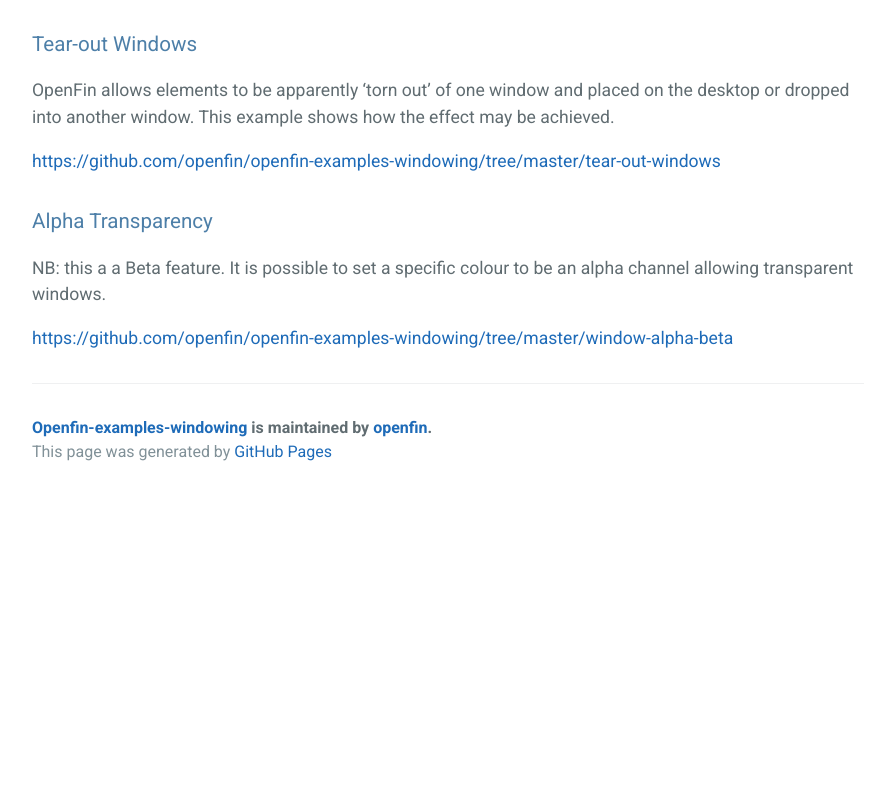
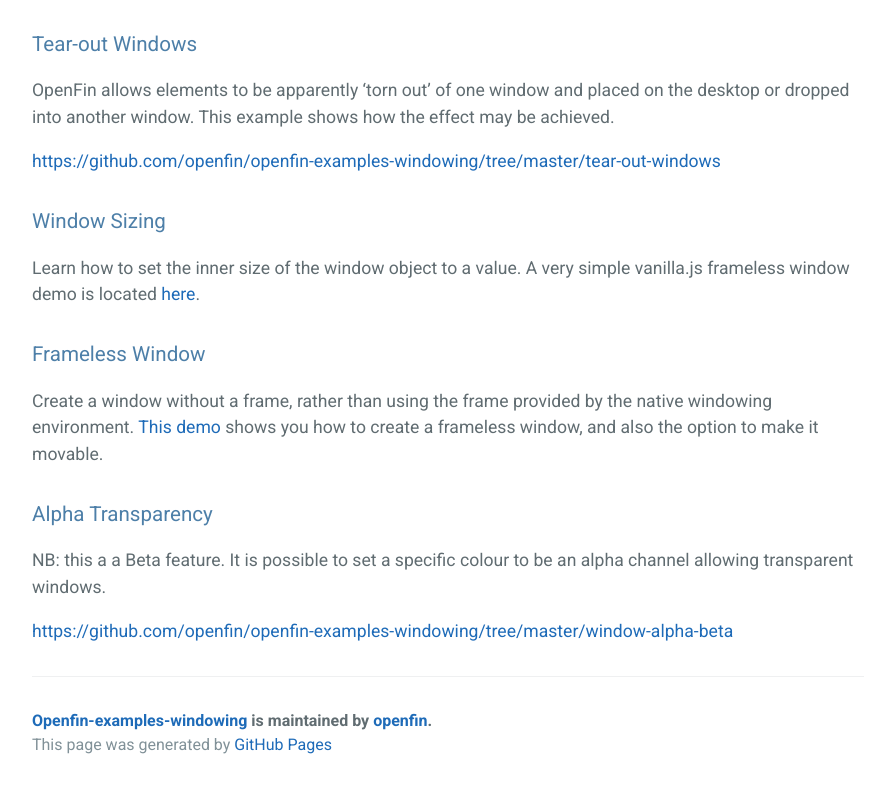
Before and after one commit to openfin/openfin-examples-windowing, a plain HTML site: page index.html in a window 1280 px wide. Shown: the part 1130-1919 px from the top of the page, without its empty margins (192-1087 px from the left). Before the commit the page ends 1626 px from the top, so only its background shows below. Drawn offline with Linux system fonts and the light colour scheme.

Commit message:
Window Sizing & Frameless Window Additions

```diff
--- a/index.html
+++ b/index.html
@@ -51,6 +51,16 @@
 <p><a href="https://github.com/openfin/openfin-examples-windowing/tree/master/tear-out-windows" target="_blank">https://github.com/openfin/openfin-examples-windowing/tree/master/tear-out-windows</a></p>
 
 <h3>
+<a id="window-sizing" class="anchor" href="#window-sizing" aria-hidden="true"><span aria-hidden="true" class="octicon octicon-link"></span></a>Window Sizing</h3>
+
+<p>Learn how to set the inner size of the window object to a value. A very simple vanilla.js frameless window demo is located <a href="https://github.com/openfin/demo-window-sizing" target="_blank">here</a>.</p>
+
+<h3>
+<a id="frameless-window" class="anchor" href="#frameless-window" aria-hidden="true"><span aria-hidden="true" class="octicon octicon-link"></span></a>Frameless Window</h3>
+
+<p>Create a window without a frame, rather than using the frame provided by the native windowing environment. <a href="https://github.com/openfin/demo-frameless-window" target="_blank">This demo</a> shows you how to create a frameless window, and also the option to make it movable.</p>
+
+<h3>
 <a id="alpha-transparency" class="anchor" href="#alpha-transparency" aria-hidden="true"><span aria-hidden="true" class="octicon octicon-link"></span></a>Alpha Transparency</h3>
 
 <p>NB: this a a Beta feature. It is possible to set a specific colour to be an alpha channel allowing transparent windows. </p>
```
